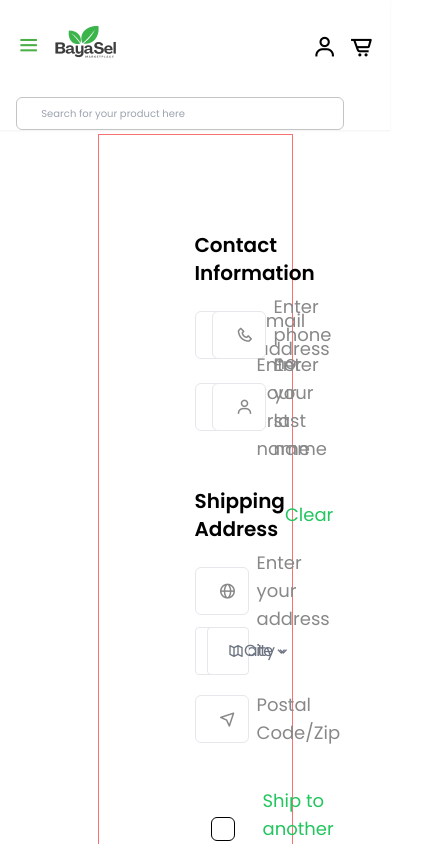
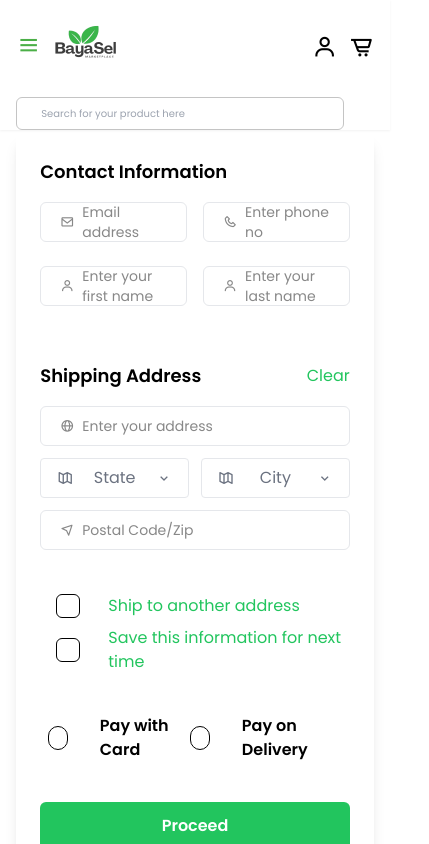
Before and after one commit to BayaSel/BayaSel, a React (Vite) app: page /checkout in a window 390 px wide. Shown: the top 844 px of the page, 429 px wide, since content can reach past the window. Built offline with nearby package versions, Linux system fonts and the light colour scheme.

Commit message:
made checkout form mobile responsive

```diff
--- a/src/components/Checkout/Checkout.css
+++ b/src/components/Checkout/Checkout.css
@@ -1,19 +1,18 @@
 /* General Styles */
 .checkout-container {
-    @apply flex justify-center items-center w-2/4 mx-auto box-border border border-red-400;
-    /* padding-top: 80px; */
+    @apply flex justify-center items-center w-11/12 md:w-3/4 lg:w-2/4 mx-auto box-border rounded-lg shadow-lg;
 }
 
 .checkout-form {
-    @apply w-full flex flex-col justify-between p-24 gap-8;
+    @apply w-full flex flex-col justify-between p-6 md:p-12 lg:p-24 gap-8;
 }
 
 .contact-info h2, .shipping-add h2 {
-    @apply text-xl font-semibold;
+    @apply text-lg md:text-xl font-semibold;
 }
 
 .contact-info h2 {
-    @apply mb-6;
+    @apply mb-4 md:mb-6;
 }
 
 .input-container {
@@ -21,17 +20,17 @@
 }
 
 .input-container input {
-    @apply w-full pl-10 pr-3 h-12 text-base border rounded-md;
+    @apply w-full pl-10 pr-3 h-10 md:h-12 text-base border rounded-md;
 }
 
 .placeholder {
-    @apply absolute left-3 top-1/2 text-lg pointer-events-none p-3 flex items-center;
+    @apply absolute left-3 top-1/2 text-sm md:text-lg pointer-events-none p-2 md:p-3 flex items-center;
     transform: translateY(-50%);
     color: #888;
 }
 
 .placeholder i {
-    @apply mr-5;
+    @apply mr-2 md:mr-5;
 }
 
 .input-container input:focus + .placeholder,
@@ -40,15 +39,15 @@
 }
 
 .info {
-    @apply flex flex-row gap-4 mb-3; /* Use flex-row for horizontal layout */
+    @apply flex flex-row gap-4 mb-3; /* Maintain flex-row for horizontal layout */
 }
 
 .shipping-add .shipping {
-    @apply flex justify-between items-center mb-6;
+    @apply flex justify-between items-center mb-4 md:mb-6;
 }
 
 .shipping-add .shipping p {
-    @apply text-green-500 text-lg;
+    @apply text-green-500 text-base md:text-lg;
 }
 
 .shipping-info {
@@ -56,35 +55,31 @@
 }
 
 .dropdown-container {
-    @apply flex w-full relative gap-3 mb-5;
+    @apply flex w-full relative gap-3 mb-3 md:mb-5;
 }
 
 .dropdown {
-    @apply relative w-2/4 h-12;
+    @apply relative w-full md:w-2/4 h-10 md:h-12;
 }
 
 .dropdown-header {
-    @apply flex justify-between items-center h-12 p-5 cursor-pointer bg-white border rounded text-gray-500;
+    @apply flex justify-between items-center h-10 md:h-12 p-4 md:p-5 cursor-pointer bg-white border rounded text-gray-500;
 }
 
 .check {
-    @apply flex items-center gap-3 mb-2 rounded-md text-lg;
+    @apply flex items-center gap-3 mb-2 rounded-md text-sm md:text-lg;
 }
 
 .check label{
-    @apply ml-4 text-green-500 text-lg;
+    @apply ml-4 text-green-500 text-base md:text-lg;
 }
 
 .radios{
-    @apply flex justify-between items-center px-4;
+    @apply flex justify-between items-center px-2 md:px-4;
 }
 
 .radio{
-    @apply flex items-center gap-3 mb-2;
-}
-
-.radio{
-    @apply font-semibold
+    @apply flex items-center gap-3 mb-2 font-semibold;
 }
 
 /* Specific Styles */
@@ -93,9 +88,9 @@
 }
 
 .postal-code {
-    @apply w-1/2;
+    @apply w-full md:w-1/2;
 }
 
-.btn{
-    @apply text-white font-semibold bg-green-500 rounded-md h-16;
+.btn {
+    @apply text-white font-semibold bg-green-500 rounded-md h-12 md:h-16;
 }
--- a/src/components/Checkout/index.jsx
+++ b/src/components/Checkout/index.jsx
@@ -15,7 +15,7 @@ const Checkout = () => {
 
     return (
      <>
-         <Header className="fixed z-50" />
+         <Header/>
          <div className='checkout-container'>
             <section className='checkout-form'>
                 <section className='contact-info'>
```
